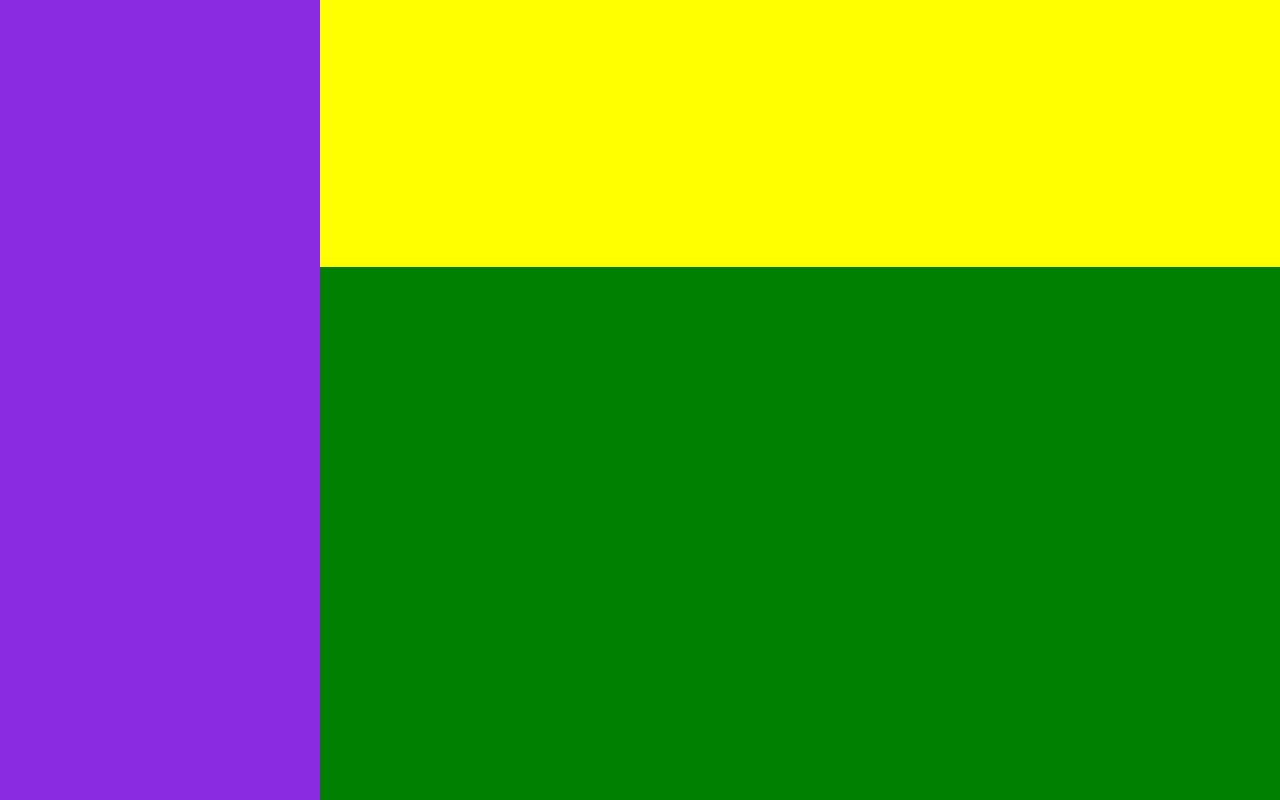
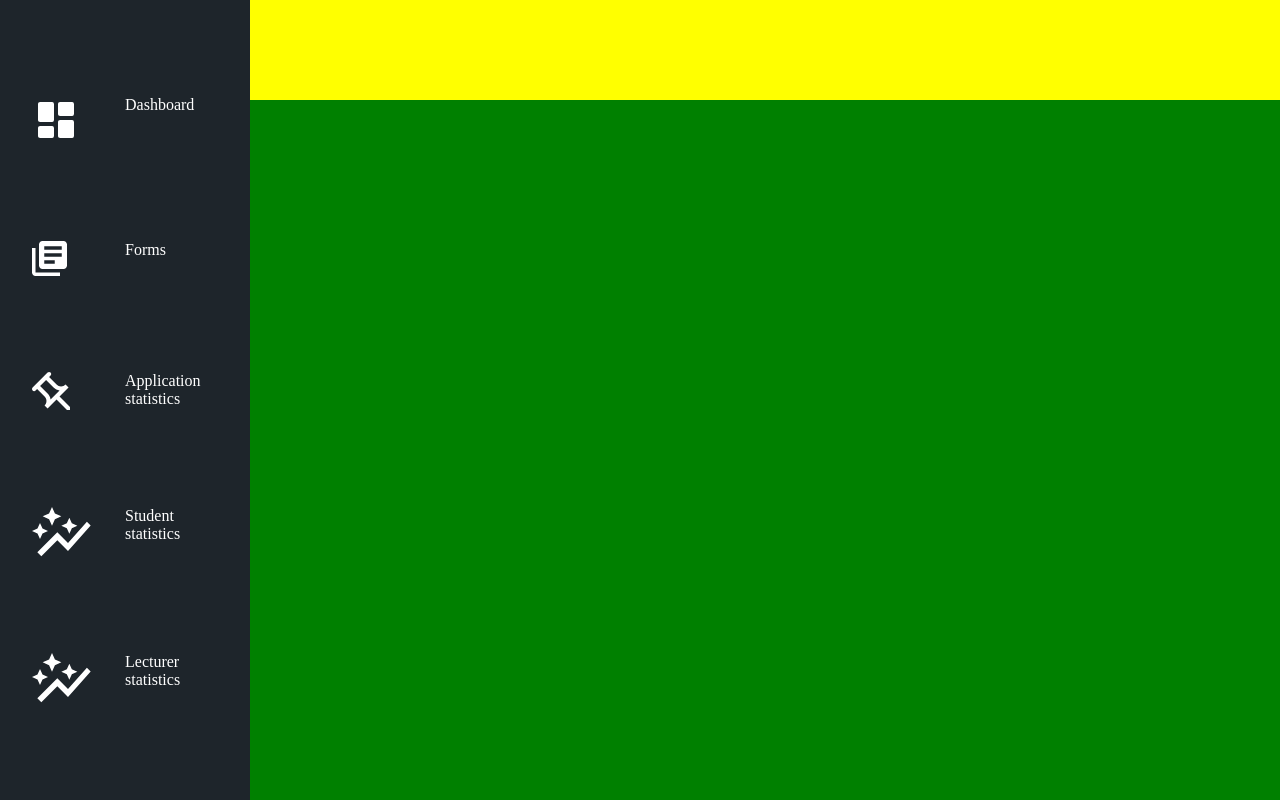
Before and after one commit to nickonyi/Course-allocation-system, a PHP site: page / in a window 1280 px wide. Run offline with PHP 8.4, Linux system fonts and the light colour scheme.

Commit message:
Course allocation system

```diff
--- a/css/style.css
+++ b/css/style.css
@@ -6,16 +6,20 @@
 
 body {
     display: grid;
-    grid-template-columns: 1fr 3fr;
-    grid-template-rows: repeat(4, 1fr);
+    grid-template-columns: 250px 3fr;
+    grid-template-rows: 100px repeat(3, 1fr);
     height: 100vh;
 }
 
 .side-bar {
     grid-column: 1/2;
     grid-row: 1/4;
-    background-color: blueviolet;
+    background-color: #1E252B;
     height: 100vh;
+    display: grid;
+    grid-template-columns: repeat(2, 1fr);
+    padding-top: 6rem;
+    padding-inline: 2rem;
 }
 
 .header {
@@ -29,3 +33,7 @@ body {
     grid-row: 2/4;
     background: green;
 }
+
+.text {
+    color: #fff;
+}
--- a/index.html
+++ b/index.html
@@ -12,7 +12,29 @@
 
 <body>
     <div class="header"></div>
-    <div class="side-bar"></div>
+    <div class="side-bar">
+        <div>
+            <img src="./assets/icons/dashboard-solid-48.png" alt="">
+        </div>
+        <div class="text">Dashboard</div>
+        <div>
+            <img src="./assets/icons/form.svg" alt="">
+        </div>
+        <div class="text">Forms</div>
+        <div>
+            <img src="./assets/icons/pin.svg" alt="">
+        </div>
+        <div class="text">Application statistics</div>
+        <div>
+            <img src="./assets/icons/stats.svg" alt="">
+        </div>
+        <div class="text">Student statistics</div>
+        <div>
+            <img src="./assets/icons/stats.svg" alt="">
+        </div>
+        <div class="text">Lecturer statistics</div>
+    </div>
+    </div>
     <div class="main-content"></div>
 </body>
 
```
Also changed, not shown: assets/icons/dashboard-solid-48.png (added), assets/icons/form.svg (added).
